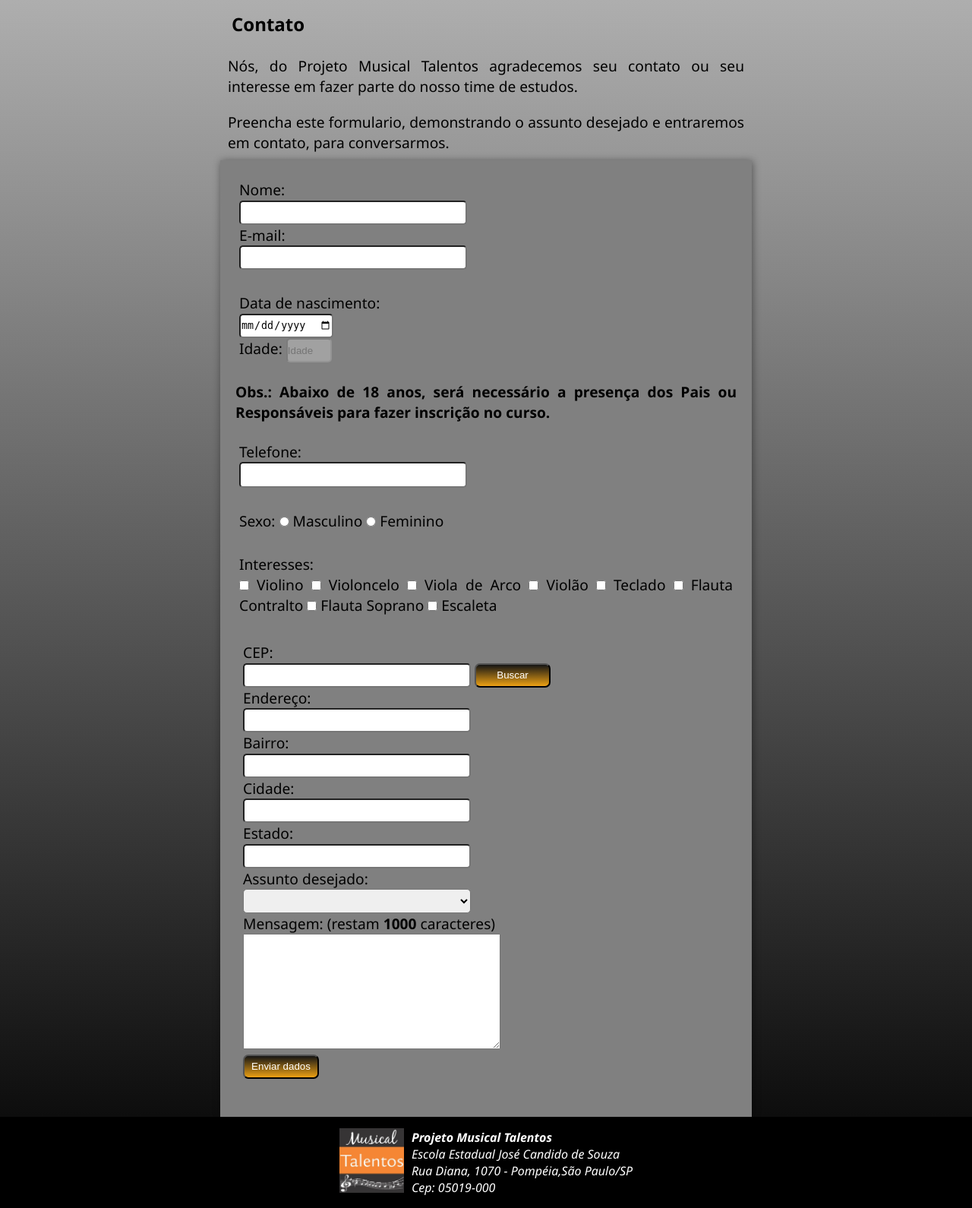
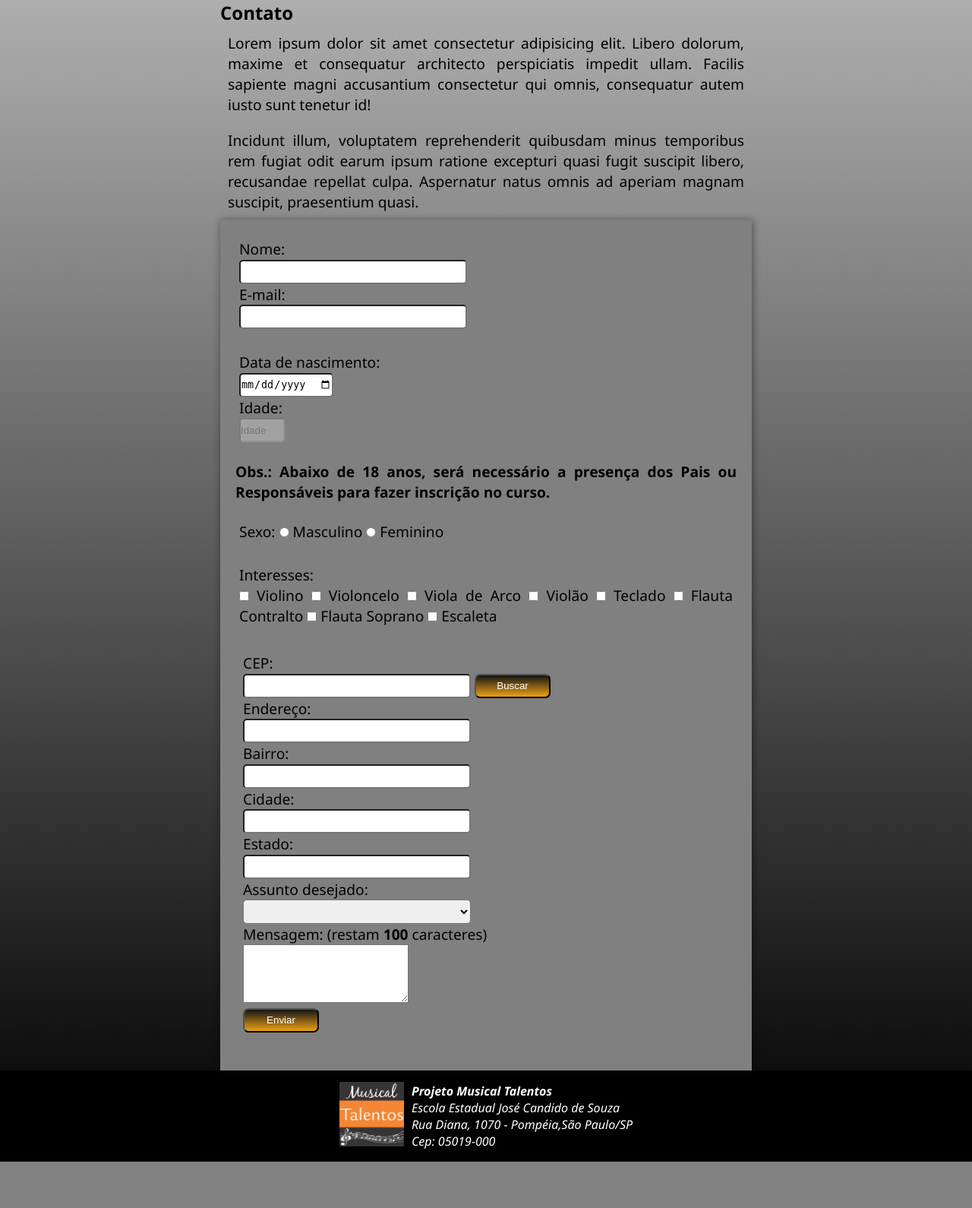
Before and after one commit to mariliapduarte/musical-talentos, a PHP site: page /contatoinscricoes.php in a window 1280 px wide. Shown: the part 80-1670 px from the top of the page at 76% size. After the commit the page ends 1609 px from the top, so only its background shows below. Run offline with PHP 8.4, Linux system fonts and the light colour scheme.

Commit message:
20062022

```diff
--- a/contatoinscricoes.php
+++ b/contatoinscricoes.php
@@ -1,16 +1,15 @@
 <?php require "includes/cabecalho.php"?>
 
         <article class="conteudo limitador">
-            <h3>Contato</h3>
 
-                <p>Nós, do Projeto Musical Talentos agradecemos seu contato ou seu interesse em fazer parte do nosso time de estudos.</p>
+            <h2>Contato</h2>
 
-                <p>Preencha este formulario, demonstrando o assunto desejado e entraremos em contato, para conversarmos.</p>
+            <p>Lorem ipsum dolor sit amet consectetur adipisicing elit. Libero dolorum, maxime et consequatur architecto perspiciatis impedit ullam. Facilis sapiente magni accusantium consectetur qui omnis, consequatur autem iusto sunt tenetur id!</p>
 
-                <!-- Formulario contato -->
-                <!-- Action - Envio ao formspree.io (envio de dados para o email cadastrado no site) -->
-                <form id="my-form" action="https://formspree.io/f/mwkyrzgj" method="post">
+            <p>Incidunt illum, voluptatem reprehenderit quibusdam minus temporibus rem fugiat odit earum ipsum ratione excepturi quasi fugit suscipit libero, recusandae repellat culpa. Aspernatur natus omnis ad aperiam magnam suscipit, praesentium quasi.</p>
 
+
+        <form id="my-form" action="https://formspree.io/f/mrgjydnw" method="post">
                 <div id="ne">
                         <div>
                         <!-- instrução do caixa (Nome:)  -->
@@ -52,28 +51,17 @@
 
                         <!-- instrução do caixa (Idade:)  -->
                         <!-- for será igual id -->
+                        <div>
                         <label for="idade">Idade:</label>
-
+                        </div>
                         <!-- caixa de entrada -->
+                        <div>
                         <input type="number" name="idade" id="idade" min="18" max="100" placeholder="Idade" disabled>
+                        </div>
                 </div>
 
                             <p> <b> Obs.: Abaixo de 18 anos, será necessário a presença dos Pais ou Responsáveis para fazer inscrição no curso. </b> </p>
 
-                    </div>
-
-                    <div id="telefone">
-                        <!-- instrução do caixa (Telefone:)  -->
-                        <!-- for será igual id -->
-
-                        <label for="telefone">Telefone:</label>
-
-
-                        <!-- caixa de entrada -->
-                        <div class="tel">
-                        <input type="tel" name="telefone" id="telefone">
-                        </div>
-                    </div>
 
                 <div class="sexo">
                         <label>Sexo:</label>
@@ -130,6 +118,9 @@
 
                     </div>
 
+                </div>
+
+               <!-- INÍCIO HTML PARA CEP/ENDEREÇO -->
                <div id="formulario">
                     <!-- INÍCIO HTML PARA CEP/ENDEREÇO -->
                     <div>
@@ -186,23 +177,23 @@
 
                     </div>
 
+                </div>
+
                 <div>
                     <label for="mensagem">Mensagem:
-                        <span id="maximo"> (restam <b id="caracteres">1000</b> caracteres)</span>
+                        <span id="maximo"> (restam <b id="caracteres">100</b> caracteres)</span>
                     </label> <br>
-                    <textarea maxlength="1000" name="mensagem" id="mensagem" cols="40" rows="10"></textarea>
+                    <textarea maxlength="100" name="mensagem" id="mensagem" cols="25" rows="5"></textarea>
                 </div>
 
-                <button type="submit">Enviar dados</button>
+                <button type="submit">Enviar</button>
+                <!-- também poderia usar:
+                <input type="button" value="Enviar"> -->
 
                 <p id="my-form-status"></p>
-                </div>
-
-                <!-- Pode ser assim também: -->
-                <!-- <input type="button" value="Enviar dados"> -->
-            </form>
 
 
+            </form>
             </article>
 
 
--- a/js/scripts.js
+++ b/js/scripts.js
@@ -1,6 +1,3 @@
-// console.log("script de contatos");
-
-
 /* JS INICIAL PARA CEP/ENDEREÇO */
 const formulario = document.querySelector("form");
 const inputCep = formulario.querySelector("#cep");
@@ -11,108 +8,83 @@ const inputCidade = formulario.querySelector("#cidade");
 const inputEstado = formulario.querySelector("#estado");
 const bStatus = formulario.querySelector("#status");
 const botaoLocalizar = formulario.querySelector("#localizar-cep");
+const inputCelular = formulario.querySelector("#celular");
 
-// Criar evento botão localizar - click
-botaoLocalizar.addEventListener("click", function(event){
+botaoLocalizar.addEventListener("click", function (event){
     event.preventDefault();
+    //Entrar no site viacep.com.br
 
-    // Pesquisar no site webservice.com.br e as exigencia para pesquisa, resposta será em objeto do javascript - formato json
+    /* Pegar o CEP digitado */
+    let cep = inputCep.value;
+    let url = `https://viacep.com.br/ws/${cep}/json/`;
+    console.log(url);
 
-    // pegar cep digitado no formulario .value na variavel
-    let cep = inputCep.value;
+    /* Ajax: comunicação assíncrona (os processos ocorrem paralelamente) com o Viacep usando a função chamada fetch */
 
-    // enviar cep padrão da API webservice.com.br - formato json
-    let url = `https://viacep.com.br/ws/${cep}/json/`;
-    //let url = "https://viacep.com.br/ws/"+cep+"/json/";
-
-    // console.log(url); teste realizado
-
-
-
-    // Processo Ajax: ou comunicação assincrona com o viaCep. Processo a resposta do cep sem recarregar a pagina (função fetch)
-
-    // 1) Acessar a conexão com a API (viaCep)
+    // 1) Fazer a conexão com a API (ou acessar)
     fetch(url)
 
-        // 2) Recuper a resposta desse acesso no formato json
+        //2) Então, recupere a resposta de acesso no formato jason
         .then(resposta => resposta.json())
 
-            // 3) E então, mostre os dados
+            //3) Então, mostre os dados
             .then(dados => {
-
-                if("erro" in dados){
-                    bStatus.innerHTML = "Cep não encontrado";
-                    // focus aparece mensagem
+                if( "erro" in dados ) {
+                bStatus.innerHTML = "CEP não encontrado!"
                 inputCep.focus();
             } else {
-                    bStatus.innerHTML = "Cep encontrado";
+                bStatus.innerHTML = "CEP encontrado!";
                 inputEndereco.value = dados.logradouro;
                 inputBairro.value = dados.bairro;
                 inputCidade.value = dados.localidade;
                 inputEstado.value = dados.uf;
             }
+
+
+            });
 });
 
 
-});
-
-// Biblioteca ou lib (vanillamasker) para ajustar cep
-
-// https://github.com/vanilla-masker/vanilla-masker/
-
-// download script
-
-// minified version
-
-// aparecera script, salvar todo o script com botão direito
-
-// Olhar documentação antes de usar a biblioteca e as funções
+/*  estamos utilizando a LIB VanillaMasker - https://github.com/vanilla-masker/vanilla-masker  - para melhorar nossa resposta a função de busca de CEP*/
 
 VMasker(inputCep).maskPattern("99999-999");
 VMasker(inputTelefone).maskPattern("(99) 9999-9999");
-
-// Obs.: Celular acrescentar no formato um 9. exemplo: ("(99) 99999-9999")
+VMasker(inputCelular).maskPattern("(99) 9-9999-9999");
 
 
-// Programação do contador de caracteres do campo mensagem:
-
+//Programação do contador de caracteres do campo mensagem
 const spanMaximo = formulario.querySelector("#maximo");
 const bCaracteres = formulario.querySelector("#caracteres");
 const textMensagem = formulario.querySelector("#mensagem");
 
-    // determinar a quantidade maxima de caracter digitados no campo mensagem, variando ao digitar ou no unput
-    let quantidade = 1000;
-    /*  */
+/* Objetivo da variavel é determinar a quantidade max de caracteres do campo "mensagem" */
+let quantidade = 100;
 
-    // Evento para detectar a digitação ou entrada de caracter no campo
-    textMensagem.addEventListener("input", function(){
+//Evento para detectar a digitação (entrada) no campo
+textMensagem.addEventListener("input", function (){
 
-        // Capturando o que for digitado
+    //capturando o que foi digitado
     let conteudo = textMensagem.value;
 
-        // Criando uma contagem regressiva
+    //contagem regressiva
     let contagem = quantidade - conteudo.length;
 
-        // Adicionando contagem ao elemento HTML - restam 100 caracteres
+    //Add a contagem ao elemento HTML
     bCaracteres.textContent = contagem;
 
-          // Se for igual a zero = caracter contagem e borda ficará vermelho (red), se for maior ficará preto (black)
-          //  dois iguais é comparação ==
     if (contagem == 0) {
         bCaracteres.style.color = "red";
-              textMensagem.style.boxShadow = "red 0 0 10px";
+        textMensagem.style.boxShadow = "red 0 0 10px"
     } else {
         bCaracteres.style.color = "black";
-              textMensagem.style.boxShadow = "black 0 0 10px";
+        textMensagem.style.boxShadow = "black 0 0 10px"
+
+
     }
 });
 
+//Programação de envio do formulário copiada do Formspree:
 
-
-
-
-
-    // Programação do envio de dados ao formspree.io (envio de dados para o email cadastrado npo site)
 var form = document.getElementById("my-form");
 
     async function handleSubmit(event) {
@@ -127,20 +99,19 @@ const textMensagem = formulario.querySelector("#mensagem");
         }
       }).then(response => {
         if (response.ok) {
-          status.innerHTML = "Obrigado por enviar!";
+          status.innerHTML = "Mensagem enviada. Em breve retornaremos o contato!";
           form.reset()
         } else {
           response.json().then(data => {
             if (Object.hasOwn(data, 'errors')) {
               status.innerHTML = data["errors"].map(error => error["message"]).join(", ")
             } else {
-              status.innerHTML = "Oops! Problema ao enviar. Tente mais tarde."
+              status.innerHTML = "Oops! Deu ruim. Tente novamente em alguns minutos"
             }
           })
         }
       }).catch(error => {
-        status.innerHTML = "Oops! Problema ao enviar. Tente mais tarde."
+        status.innerHTML = "Oops! Deu ruim. Tente novamente em alguns minutos"
       });
     }
-
     form.addEventListener("submit", handleSubmit)
```
Lines whose indentation alone changed are shown as unchanged.
